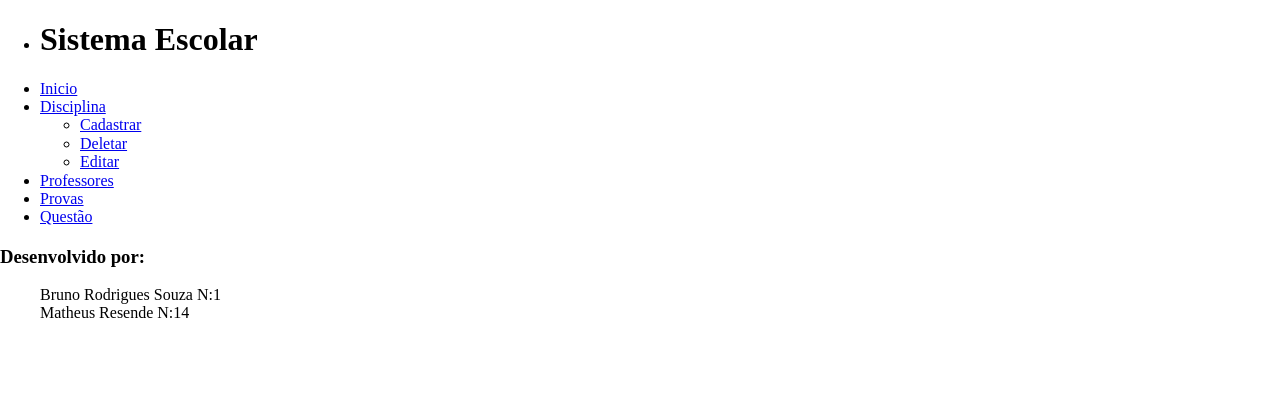
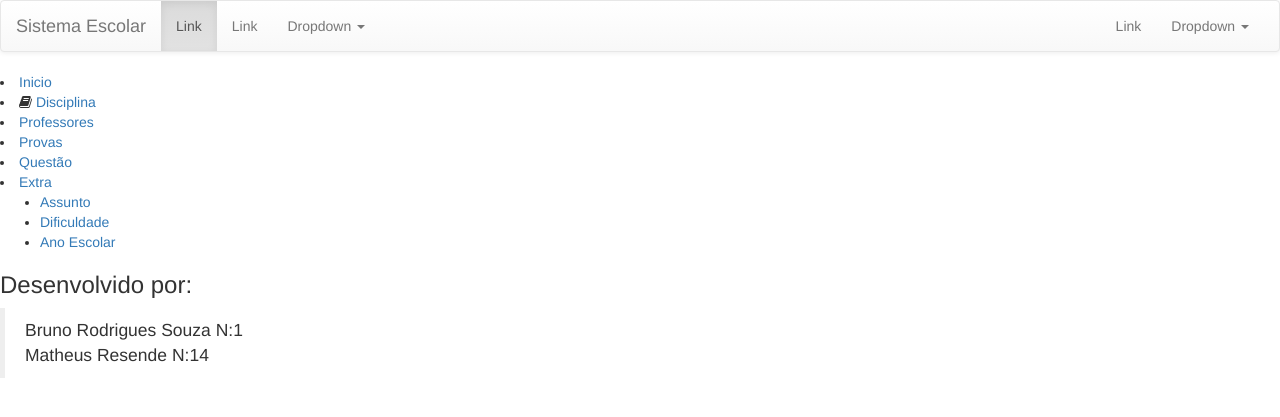
Before and after one commit to BrunoDwarf/SistemaEscolar, a PHP site: page /index.php in a window 1280 px wide. Shown: the top 417 px of the page. Run offline with PHP 8.4, Linux system fonts and the light colour scheme; some libraries are stand-ins or nearby versions.

Commit message:
Acertando design
Usando o bootstrap e acertando o design

```diff
--- a/php/templates/footer/footer.php
+++ b/php/templates/footer/footer.php
@@ -1,4 +1,4 @@
     <script type="text/javascript" src="https://ajax.googleapis.com/ajax/libs/jquery/2.2.0/jquery.min.js"></script>
-    <script type="text/javascript" src="../../../javascript/dropdown.js"></script>
+    <script type="text/javascript" src="../javascript/dropdown/dropdown.js"></script>
   </body>
 </html>
--- a/php/templates/header/header.php
+++ b/php/templates/header/header.php
@@ -9,65 +9,87 @@
     <link rel="stylesheet" type="text/css" href="../css/normalize/normalize.css"/>
     <link rel="stylesheet" type="text/css" href="../css/formularios/formularios.css"/>
     <link rel="stylesheet" type="text/css" href="../css/provas/provas.css"/>
+    <!-- BOOTSTRAP -->
+    <link rel="stylesheet" href="https://maxcdn.bootstrapcdn.com/bootstrap/3.3.7/css/bootstrap.min.css" integrity="sha384-BVYiiSIFeK1dGmJRAkycuHAHRg32OmUcww7on3RYdg4Va+PmSTsz/K68vbdEjh4u" crossorigin="anonymous">
+    <link rel="stylesheet" href="https://maxcdn.bootstrapcdn.com/bootstrap/3.3.7/css/bootstrap-theme.min.css" integrity="sha384-rHyoN1iRsVXV4nD0JutlnGaslCJuC7uwjduW9SVrLvRYooPp2bWYgmgJQIXwl/Sp" crossorigin="anonymous">
 
     <!-- FONTE -->
     <link rel="stylesheet" type="text/css" href="https://fonts.googleapis.com/css?family=Roboto:400,300italic,100,700,700italic"/>
-
+    <link href="https://maxcdn.bootstrapcdn.com/font-awesome/4.6.3/css/font-awesome.min.css" rel="stylesheet" integrity="sha384-T8Gy5hrqNKT+hzMclPo118YTQO6cYprQmhrYwIiQ/3axmI1hQomh7Ud2hPOy8SP1" crossorigin="anonymous">
   </head>
   <body>
     <!-- BARRA DE NAVEGAÇÃO -->
-    <nav>
-      <ul>
-        <li id="nav-logo"><h1>Sistema Escolar</h1></li>
+    <nav class="navbar navbar-default">
+      <div class="container-fluid">
+        <div class="navbar-header">
+          <a class="navbar-brand" href="#">Sistema Escolar</a>
+        </div>
+        <div class="collapse navbar-collapse" id="bs-example-navbar-collapse-1">
+          <ul class="nav navbar-nav">
+            <li class="active"><a href="#">Link</a></li>
+            <li><a href="#">Link</a></li>
+            <li class="dropdown">
+              <a href="#" class="dropdown-toggle" data-toggle="dropdown" role="button" aria-haspopup="true" aria-expanded="false">Dropdown <span class="caret"></span></a>
+              <ul class="dropdown-menu">
+                <li><a href="#">Action</a></li>
+                <li><a href="#">Another action</a></li>
+                <li><a href="#">Something else here</a></li>
+                <li role="separator" class="divider"></li>
+                <li><a href="#">Separated link</a></li>
+                <li role="separator" class="divider"></li>
+                <li><a href="#">One more separated link</a></li>
+              </ul>
+            </li>
+          </ul>
+          <ul class="nav navbar-nav navbar-right">
+            <li><a href="#">Link</a></li>
+            <li class="dropdown">
+              <a href="#" class="dropdown-toggle" data-toggle="dropdown" role="button" aria-haspopup="true" aria-expanded="false">Dropdown <span class="caret"></span></a>
+              <ul class="dropdown-menu">
+                <li><a href="#">Action</a></li>
+                <li><a href="#">Another action</a></li>
+                <li><a href="#">Something else here</a></li>
+                <li role="separator" class="divider"></li>
+                <li><a href="#">Separated link</a></li>
+              </ul>
+            </li>
+          </ul>
+        </div><!-- /.navbar-collapse -->
+      </div><!-- /.container-fluid -->
+    </nav>
 
         <!-- INICIO -->
         <li><a href="../php/index.php">Inicio</a></li>
 
         <!-- DISCIPLINA -->
         <li class="nav-dropdown-btn">
+          <i class="fa fa-book" aria-hidden="true"></i>
           <a href="#">Disciplina</a>
-          <ul class="nav-dropdown">
-            <li><a href="../disciplina/cadastrar.php">Cadastrar</a></li>
-            <li><a href="../disciplina/deletar.php">Deletar</a></li>
-            <li><a href="../disciplina/editar.php">Editar</a></li>
-          </ul>
         </li>
 
         <!-- PROFESSORES -->
         <li class="nav-dropdown-btn">
           <a href="#">Professores</a>
-          <!-- <ul class="nav-dropdown"> -->
-            <!-- <li><a href="../professor/cadastrar.php">Cadastrar</a></li> -->
-            <!-- <li><a href="../professor/deletar.php">Deletar</a></li> -->
-            <!-- <li><a href="../professor/editar.php">Editar</a></li> -->
-
-            <!-- <li><a href="../professor/professor_disciplina/cadastrar.php">Professor -> Disciplina</a></li> -->
-          <!-- </ul> -->
         </li>
 
         <!-- PROVAS -->
         <li class="nav-dropdown-btn">
           <a href="#">Provas</a>
-          <!-- <ul class="nav-dropdown"> -->
-            <!-- <li><a href="../prova/cadastrar.php">Cadastrar</a></li> -->
-            <!-- <li><a href="../prova/deletar.php">Deletar</a></li> -->
-            <!-- <li><a href="../prova/editar.php">Editar</a></li> -->
-
-            <!-- <li><a href="../prova/prova_questao/cadastrar.php">Cadastrar Prova -> Questao</a></li> -->
-            <!-- <li><a href="../prova/prova_questao/deletar.php">Deletar Prova -> Questao</a></li> -->
-
-            <!-- <a href="../prova/gerar_prova/gerarprova.php">Gerar Prova</a> -->
-          <!-- </ul> -->
         </li>
 
         <!-- QUESTÃO -->
         <li class="nav-dropdown-btn">
           <a href="#">Questão</a>
-          <!-- <ul class="nav-dropdown"> -->
-            <!-- <li><a href="../questao/cadastrar.php">Cadastrar</a></li> -->
-            <!-- <li><a href="../questao/deletar.php">Deletar</a></li> -->
-            <!-- <li><a href="../questao/editar.php">Editar</a></li> -->
-          <!-- </ul> -->
         </li>
-      </ul>
+
+        <!-- EXTRA -->
+        <li class="nav-dropdown-btn">
+          <a href="#">Extra</a>
+          <ul class="nav-dropdown">
+            <li><a href="#">Assunto</a></li>
+            <li><a href="#">Dificuldade</a></li>
+            <li><a href="#">Ano Escolar</a></li>
+          </ul>
+        </div>
+      </div>
     </nav>
```
Also changed, not shown: css/design.css (+7 -7 lines).
